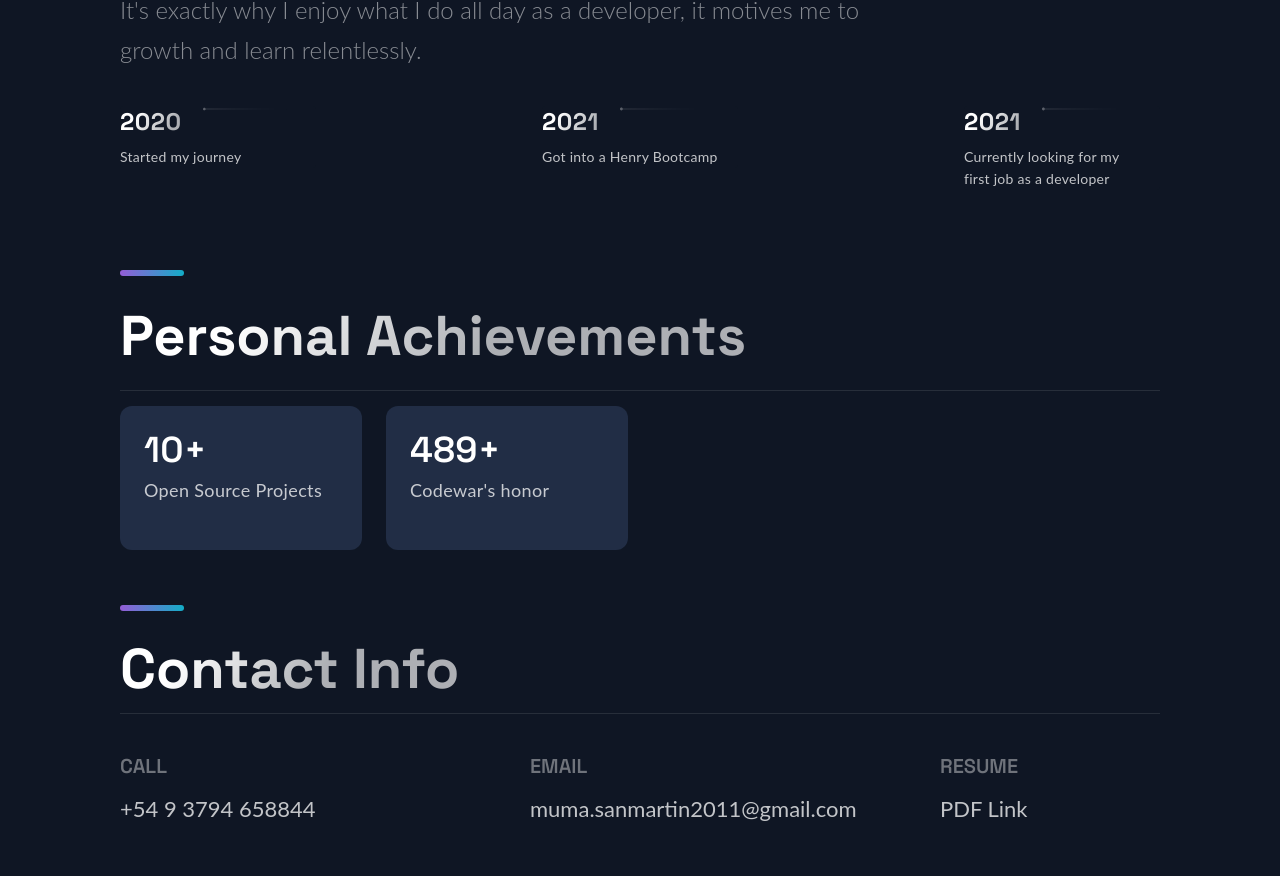
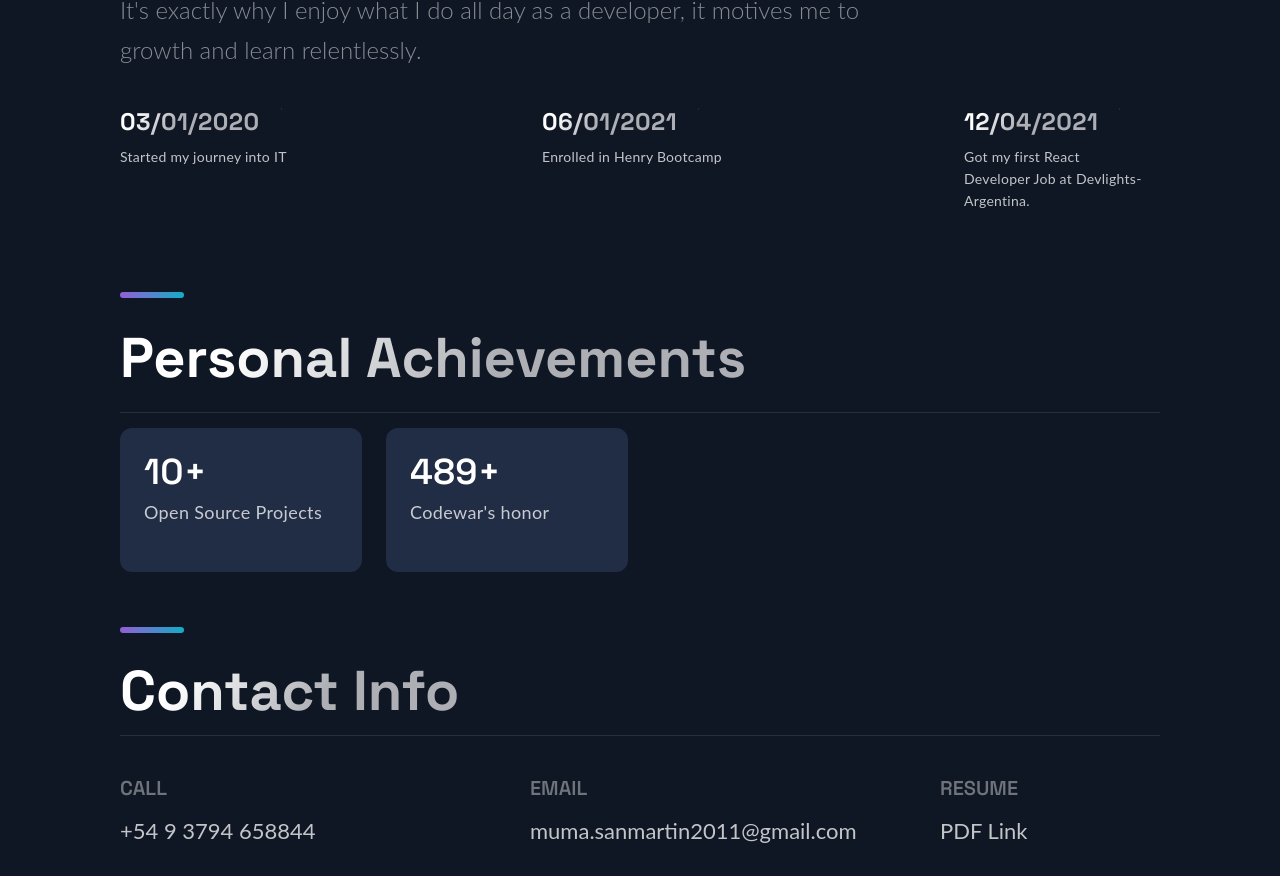
Before and after one commit to webDesignMumeishon/personal-portfolio, a Next.js app: page / in a window 1280 px wide. Shown: the part 6592-7468 px from the top of the page. Built offline with nearby package versions, Linux system fonts and the light colour scheme.

Commit message:
[change] timeline

```diff
--- a/src/constants/constants.js
+++ b/src/constants/constants.js
@@ -131,7 +131,7 @@ export const projects = [
 ];
 
 export const TimeLineData = [
-  { year: 2020, text: 'Started my journey', },
-  { year: 2021, text: 'Got into a Henry Bootcamp', },
-  { year: 2021, text: 'Currently looking for my first job as a developer', },
+  { year: "03/01/2020", text: 'Started my journey into IT', },
+  { year: "06/01/2021", text: 'Enrolled in Henry Bootcamp', },
+  { year: "12/04/2021", text: 'Got my first React Developer Job at Devlights-Argentina.', },
 ];
```
